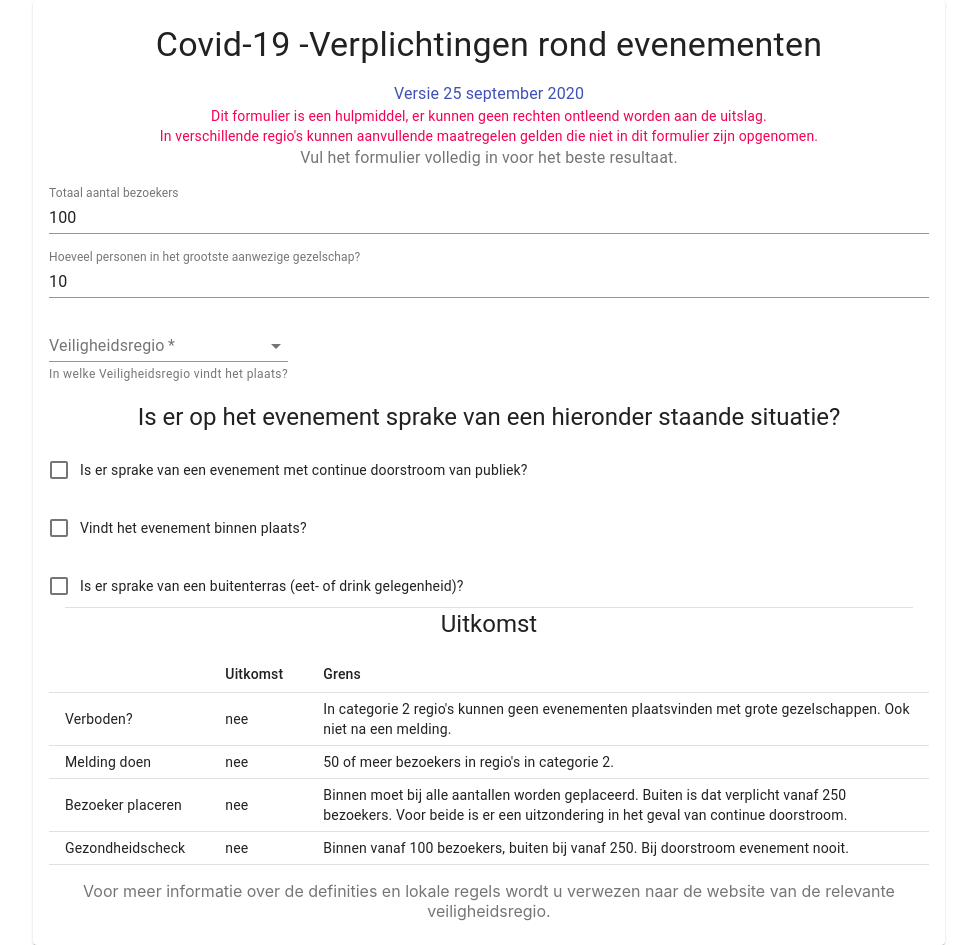
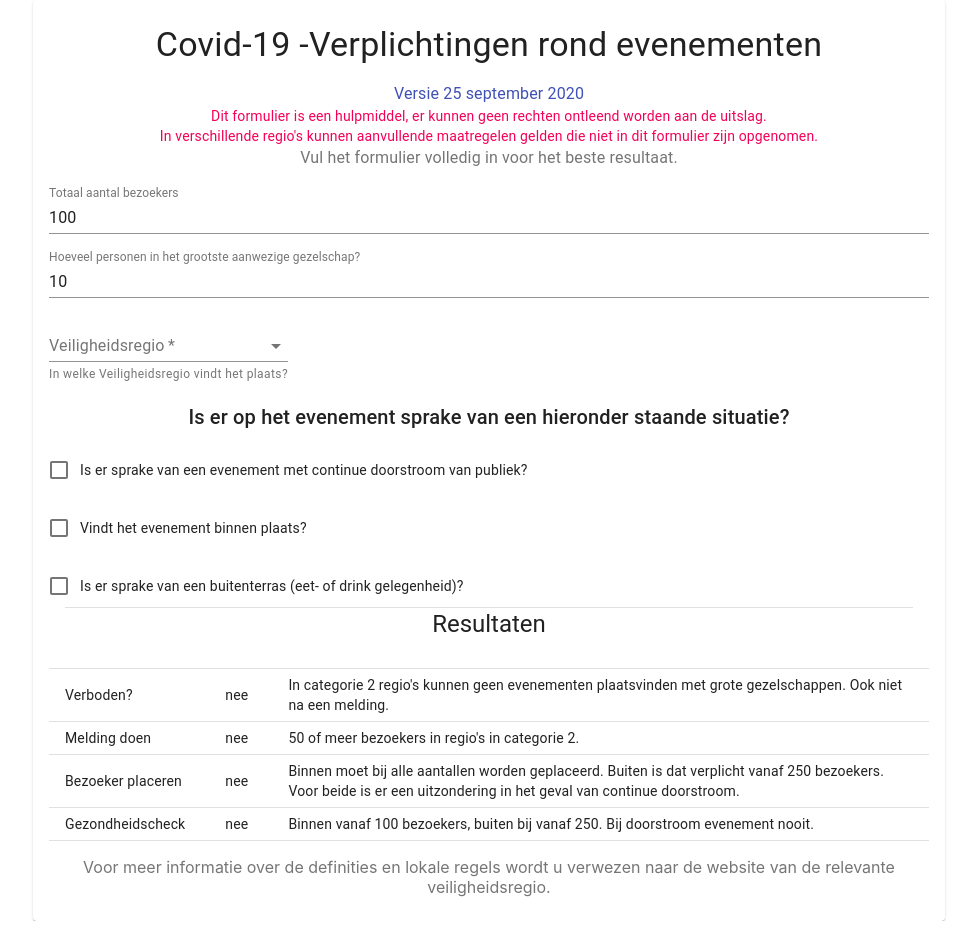
Before and after one commit to De-Regelaar/ERC, a React (Create React App) app: page / in a window 1280 px wide. Shown: the whole page, without its empty margins (151-1128 px from the left). After the commit the page ends 921 px from the top, so only its background shows below. Built offline with nearby package versions, Linux system fonts and the light colour scheme.

Commit message:
changelog

```diff
--- a/src/Calculator.js
+++ b/src/Calculator.js
@@ -186,7 +186,7 @@ class Calculator extends React.Component
 
 
 					<Grid item xs={12}>
-					<Typography variant="h5">Is er op het evenement sprake van een hieronder staande situatie? </Typography>
+					<Typography variant="h6">Is er op het evenement sprake van een hieronder staande situatie? </Typography>
 					</Grid>
 					<Grid item xs={12}
 					align="left">
@@ -236,7 +236,7 @@ class Calculator extends React.Component
 	      <Divider variant="middle"/>
 	      <Grid container spacing={2}>
 	      	<Grid item xs={12}>
-	      		<Typography variant="h5">Uitkomst</Typography>
+	      		<Typography variant="h5">Resultaten</Typography>
 
 
 	      	</Grid>
--- a/src/Result.js
+++ b/src/Result.js
@@ -18,9 +18,9 @@ class Result extends React.Component
         <Table size="small">
         <TableHead>
         	<TableRow>
-        		<TableCell />
-        		<TableCell colspan={1}>Uitkomst</TableCell>
-        		<TableCell colspan={2}>Grens</TableCell>
+        		<TableCell colspan={1}></TableCell>
+        		<TableCell colspan={1}></TableCell>
+        		<TableCell colspan={2}></TableCell>
 
         	</TableRow>
 
```
